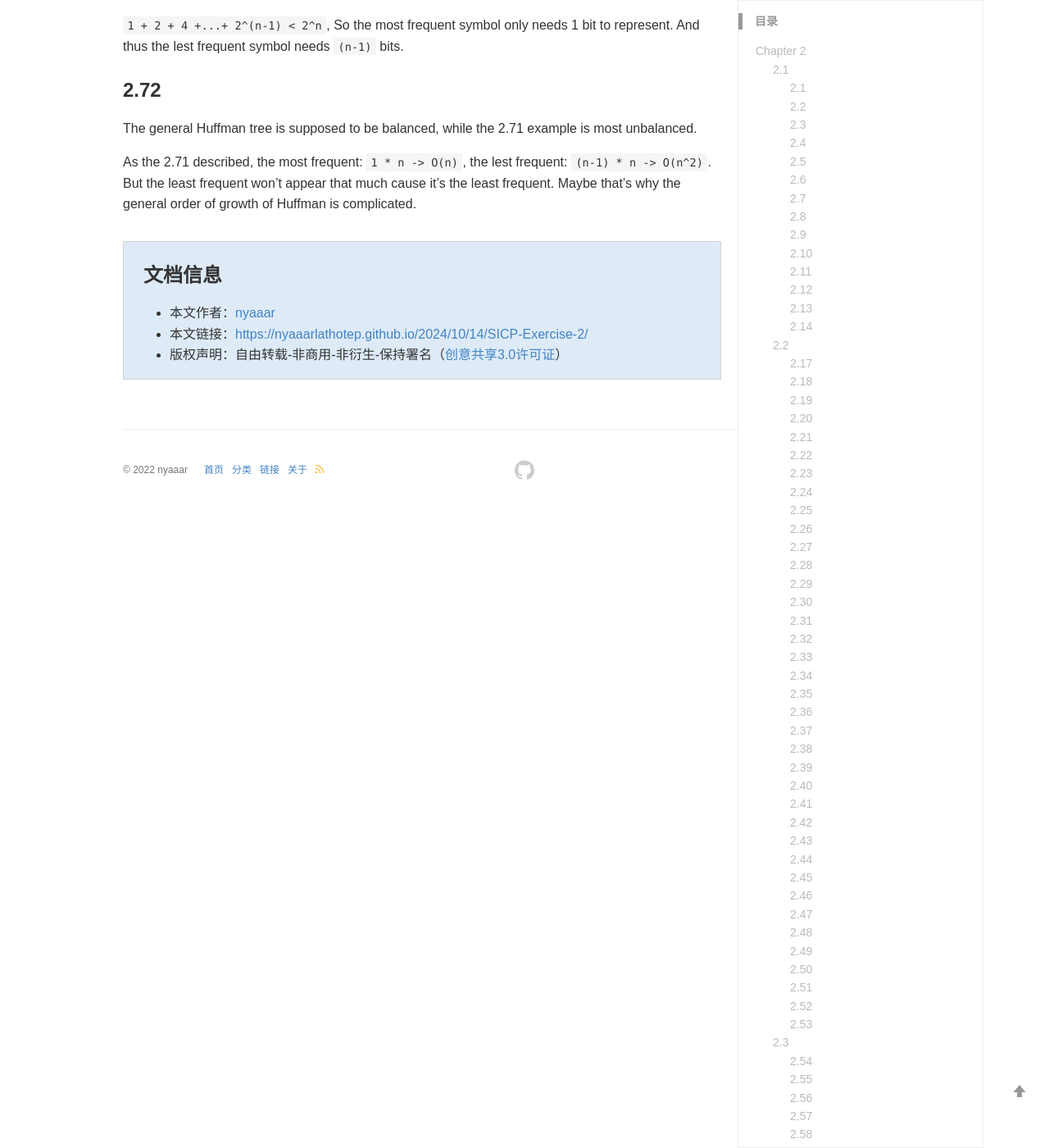
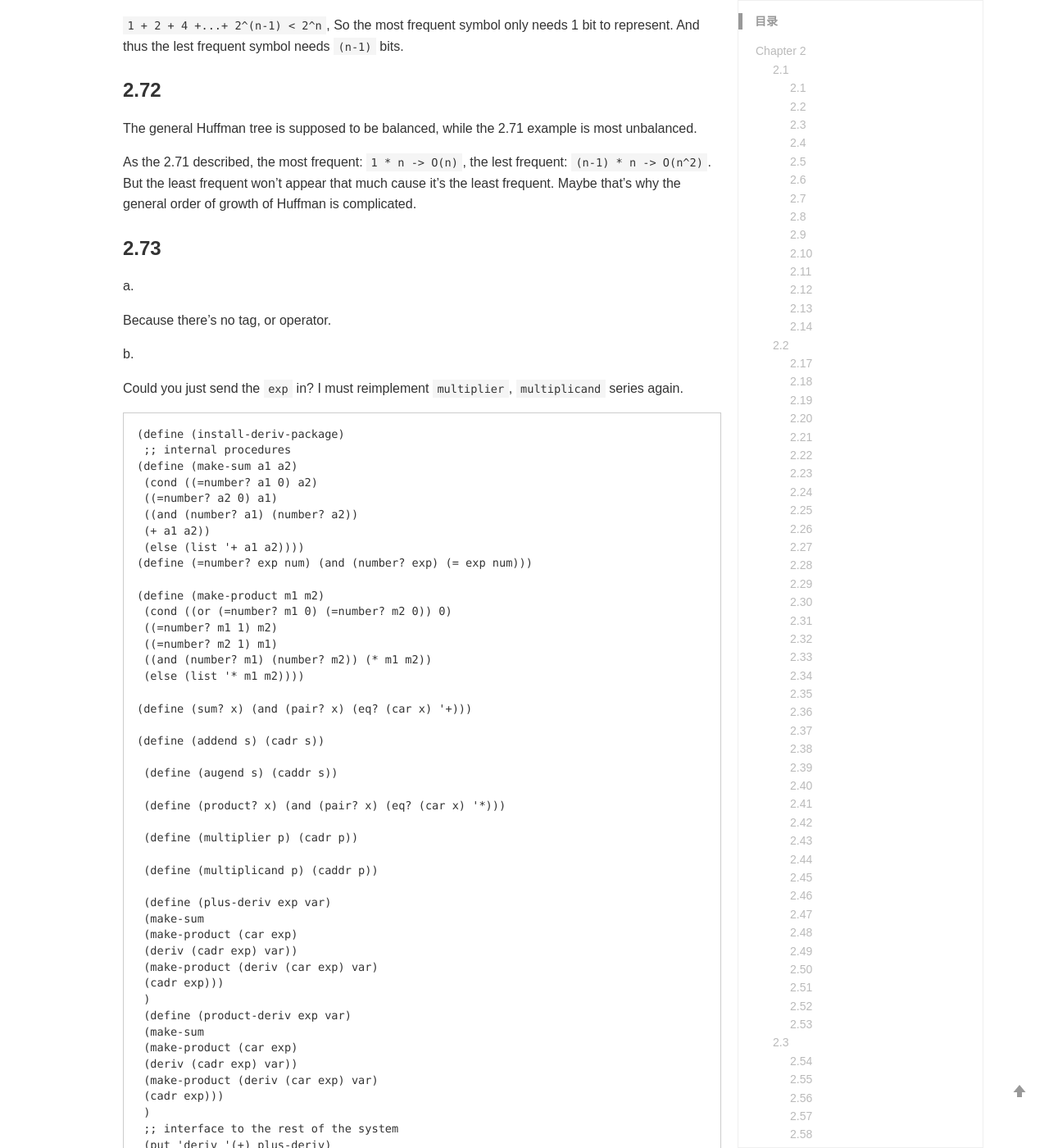
Before and after one commit to nyaaarlathotep/nyaaarlathotep.github.io, a Jekyll site: the page built from _posts/2024-10-14- SICP Exercise 2.md, in a window 1280 px wide and 1400 px high, scrolled down 39248 px. Shown: the whole window at 82% size. Built offline with Jekyll 4.4.1, drawn with Linux system fonts in a browser that asks for light colours; comment, search, counter and statistics services are not loaded; a style sheet for code colours, icons or effects is not loaded; some of the changed text lies outside the part shown.

Commit message:
Update 2024-10-14- SICP Exercise 2.md

````diff
--- a/_posts/2024-10-14- SICP Exercise 2.md
+++ b/_posts/2024-10-14- SICP Exercise 2.md
@@ -1868,3 +1868,101 @@ Come on, caps! bro...
 The general Huffman tree is supposed to be balanced, while the 2.71 example is most unbalanced.
 
 As the 2.71 described,  the most frequent: `1 * n -> O(n)`,  the lest frequent: `(n-1) * n -> O(n^2)`. But the least frequent won't appear that much cause it's the least frequent. Maybe that's why the general order of growth of Huffman is complicated.
+
+### 2.73
+
+a.
+
+Because there's no tag, or operator.
+
+b.
+
+Could you just send the `exp` in? I must reimplement `multiplier`, `multiplicand` series again.
+
+```
+(define (install-deriv-package)
+ ;; internal procedures
+(define (make-sum a1 a2)
+ (cond ((=number? a1 0) a2)
+ ((=number? a2 0) a1)
+ ((and (number? a1) (number? a2))
+ (+ a1 a2))
+ (else (list '+ a1 a2))))
+(define (=number? exp num) (and (number? exp) (= exp num)))
+
+(define (make-product m1 m2)
+ (cond ((or (=number? m1 0) (=number? m2 0)) 0)
+ ((=number? m1 1) m2)
+ ((=number? m2 1) m1)
+ ((and (number? m1) (number? m2)) (* m1 m2))
+ (else (list '* m1 m2))))
+
+(define (sum? x) (and (pair? x) (eq? (car x) '+)))
+
+(define (addend s) (cadr s))
+
+ (define (augend s) (caddr s))
+
+ (define (product? x) (and (pair? x) (eq? (car x) '*)))
+
+ (define (multiplier p) (cadr p))
+
+ (define (multiplicand p) (caddr p))
+
+ (define (plus-deriv exp var)
+ (make-sum
+ (make-product (car exp)
+ (deriv (cadr exp) var))
+ (make-product (deriv (car exp) var)
+ (cadr exp)))
+ )
+ (define (product-deriv exp var)
+ (make-sum
+ (make-product (car exp)
+ (deriv (cadr exp) var))
+ (make-product (deriv (car exp) var)
+ (cadr exp)))
+ )
+ ;; interface to the rest of the system
+ (put 'deriv '(+) plus-deriv)
+ (put 'deriv '(*) product-deriv)
+ 'done)
+```
+
+c.
+
+```
+ (define (make-exponentiation m1 m2)
+ (cond
+ ((=number? m1 0) 0)
+ ((=number? m1 1) 1)
+ ((=number? m2 1) m1)
+ ((=number? m2 0) 1)
+ ((and (number? m1) (number? m2)) (expt m1 m2))
+ (else (list '** m1 m2))))
+ (define (exponent-deriv exp var)
+    (make-product
+        (make-product (cadr exp) (make-exponentiation (car exp) (make-sum (cadr exp) -1)))
+        (deriv (car exp) var)
+    )
+ )
+
+ (put 'deriv '(**) product-deriv)
+```
+
+d.
+
+`(get ⟨op⟩ ⟨type⟩)`
+
+`(get 'deriv (operator exp)) (operands exp) var)` -> ` ((get (operator exp) 'deriv) (operands exp) var)`
+
+It's not the `plus` in `deriv` package, but the `deriv`  in operator package.
+
+`(put ⟨op⟩ ⟨type⟩ ⟨item⟩)`
+
+```
+(put '(+) 'deriv plus-deriv)
+(put '(*) 'deriv product-deriv)
+```
+
+### 2.74
````
